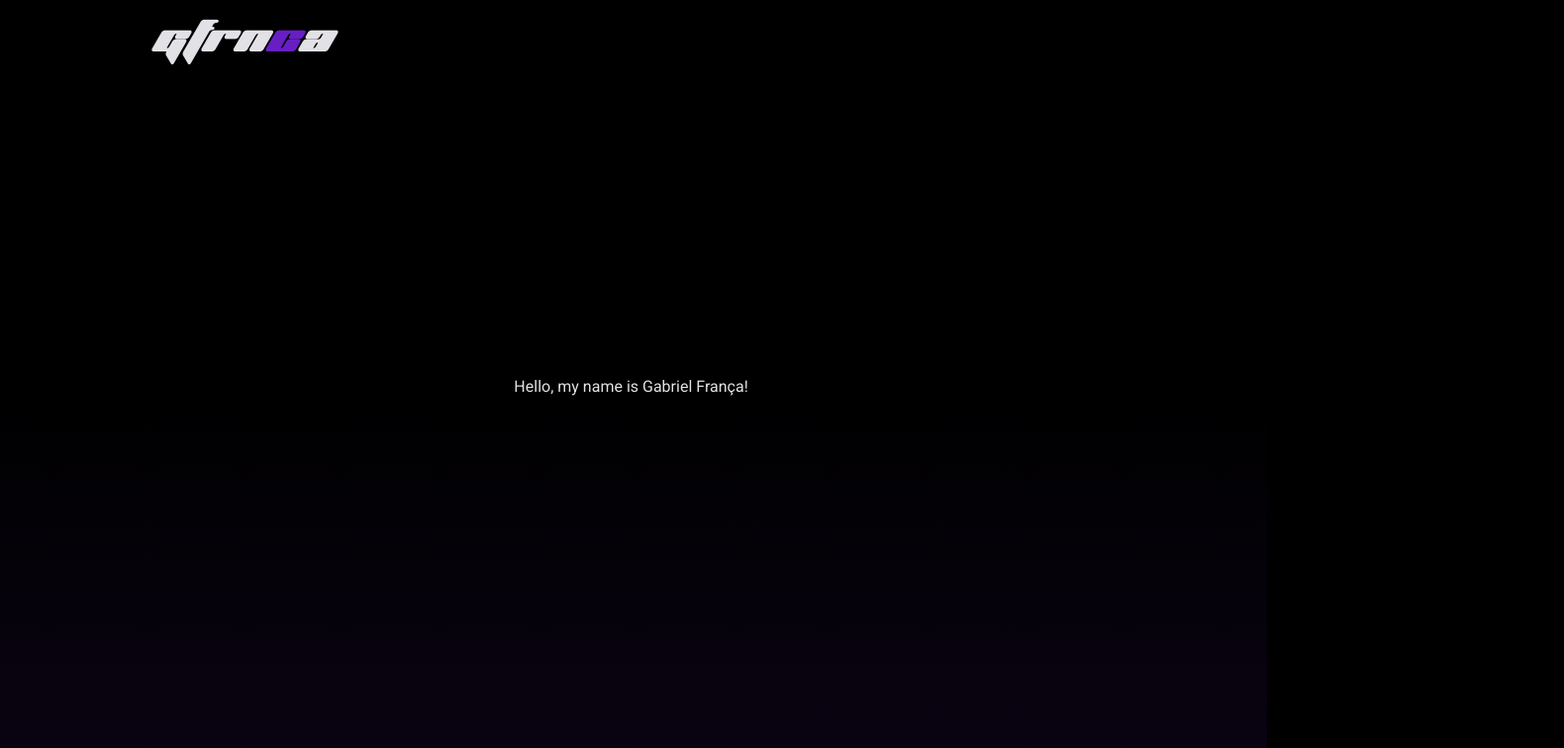
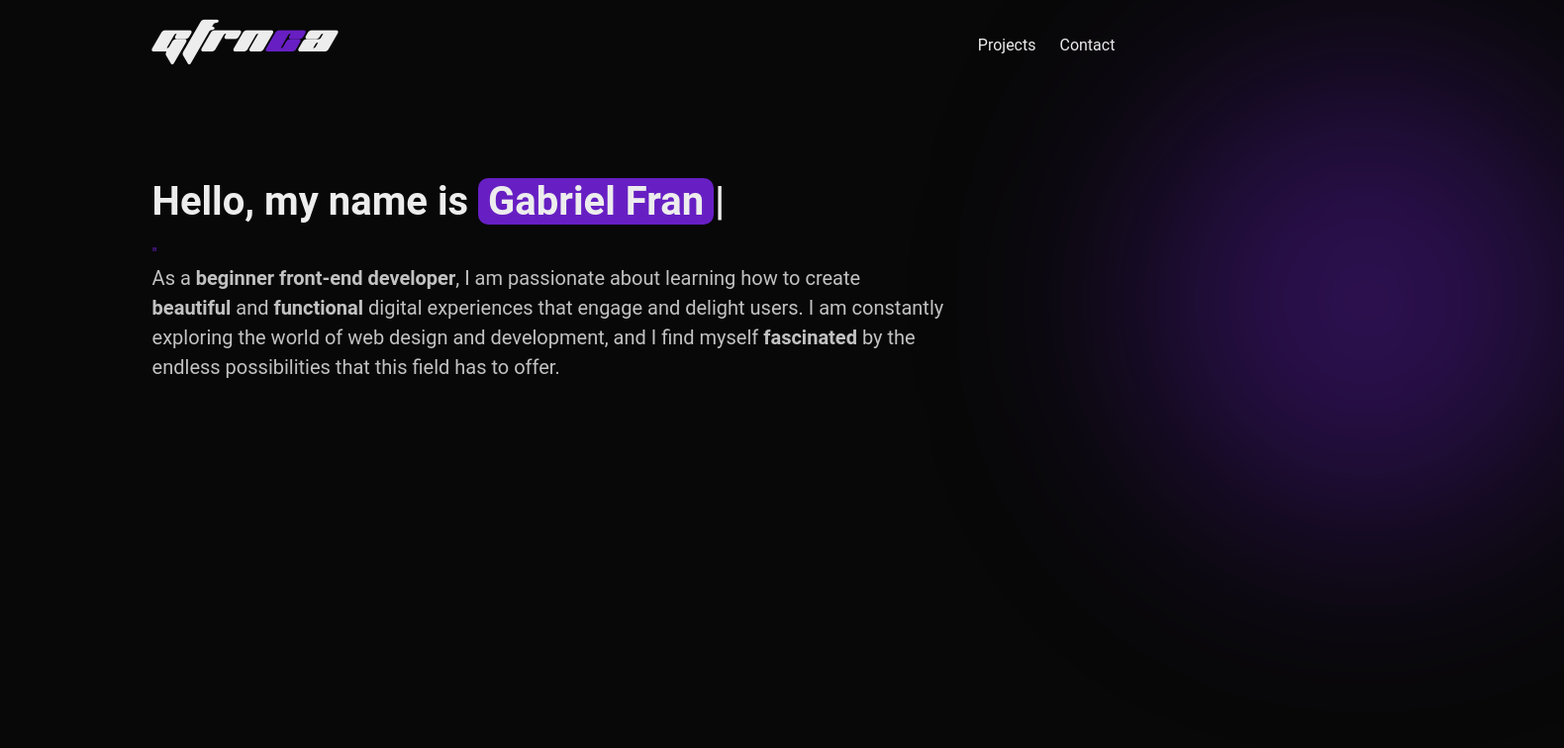
Before and after one commit to gfrnca/next-portfolio, a Next.js app: page / in a window 1280 px wide. Shown: the top 756 px of the page at 99% size, 1580 px wide, since content can reach past the window. Built offline with nearby package versions, Linux system fonts and the light colour scheme; a web font is replaced by a local one.

Commit message:
Update: Some advance at Hero section (Texts and effects)

```diff
--- a/src/components/organisms/HomePage/Hero/Hero.styled.ts
+++ b/src/components/organisms/HomePage/Hero/Hero.styled.ts
@@ -1,10 +1,53 @@
 import styled from "styled-components";
 
 export const HeroWrapper = styled.div `
-    width: 100%;
-    height: 600px;
+    height: 300px;
     display: flex;
+    flex-direction: row;
     justify-content: center;
-    align-items: center;
-    text-align: center;
+
+    .left {
+        display: flex;
+        flex: 1;
+        flex-direction: column;
+    }
+    .right {
+        display: flex;
+        flex: 0.3;
+        flex-direction: column;
+    }
+
+    .quotes {
+        color: ${props => props.theme.colors.primary}
+    }
+
+    p {
+        font-size: 20px;
+        line-height: 1.5;
+        color: #c2c2c2;
+        width: 800px;
+
+        span {
+            font-size: 24px;
+            font-weight: 800;
+            color: ${props => props.theme.colors.primary}
+        }
+    }
+
+
+    .Typewriter {
+        margin: 30px 0px 20px 0px;
+
+        span {
+            font-size: 40px;
+            font-weight: 600;
+
+            strong {
+                padding: 0px 10px;
+                border-radius: 10px;
+                background: ${props => props.theme.colors.primary};
+                color: ${props => props.theme.colors.text};
+            }
+        }
+    }
 `
--- a/src/components/organisms/HomePage/Hero/Hero.tsx
+++ b/src/components/organisms/HomePage/Hero/Hero.tsx
@@ -7,20 +7,32 @@ import { HeroWrapper } from "./Hero.styled";
 const Hero = () => {
   return (
     <HeroWrapper>
+      <div className="left">
         <Typewriter
           options={{
             strings: [
-            "Olá, meu nome é Gabriel França!",
-            "Hello, my name is Gabriel França!",
-            "Bonjour, je m'appelle Gabriel França!",
-            "Buenos días, mi nombre es Gabriel França!",
+              "Hello, my name is <strong>Gabriel França</strong> !",
+              "Olá, meu nome é <strong>Gabriel França</strong> !",
+              "Bon jour, je m'appelle <strong>Gabriel França</strong> !",
+              "Hola, mi nombre es <strong>Gabriel França</strong> !",
             ],
             autoStart: true,
             loop: true,
-          delay: 75,
+            delay: 95,
             deleteSpeed: 2,
           }}
         />
+        <span className="quotes">"</span>
+        <p>
+          As a <strong>beginner front-end developer</strong>, I am passionate
+          about learning how to create <strong>beautiful</strong> and{" "}
+          <strong>functional</strong> digital experiences that engage and
+          delight users. I am constantly exploring the world of web design and
+          development, and I find myself <strong>fascinated</strong> by the
+          endless possibilities that this field has to offer.
+        </p>
+      </div>
+      <div className="right"></div>
     </HeroWrapper>
   );
 };
--- a/src/components/organisms/Navbar/Navbar.styled.ts
+++ b/src/components/organisms/Navbar/Navbar.styled.ts
@@ -6,8 +6,11 @@ export const NavbarWrapper = styled.nav `
     height: 90px;
     display: flex;
     align-items: center;
+    justify-content: space-between;
+    flex-direction: row;
+    margin-bottom: 60px;
 
-    .container .brand {
+    .brand {
         font-family: PlanetKosmos;
         letter-spacing: 2px;
         font-size: 25px;
@@ -17,4 +20,12 @@ export const NavbarWrapper = styled.nav `
             color: ${props => props.theme.colors.primary}
         }
     }
+
+    .nav-links a {
+        margin-right: 24px;
+
+        &:last-child {
+            margin-right: 0px;
+        }
+    }
 `
--- a/src/components/organisms/Navbar/Navbar.tsx
+++ b/src/components/organisms/Navbar/Navbar.tsx
@@ -1,4 +1,5 @@
 // General
+import Link from "next/link";
 
 // CSS
 import { Container } from "@/src/styles/global";
@@ -6,15 +7,20 @@ import { NavbarWrapper } from "./Navbar.styled";
 
 const Navbar = () => {
   return (
-    <NavbarWrapper>
-      <Container className="container">
+    <Container className="container">
+      <NavbarWrapper>
         <div className="brand">
           <h1>
             gfrn<span>c</span>a
           </h1>
         </div>
-      </Container>
-    </NavbarWrapper>
+
+        <div className="nav-links">
+          <Link href={"#"}>Projects</Link>
+          <Link href={"#"}>Contact</Link>
+        </div>
+      </NavbarWrapper>
+    </Container>
   );
 };
 
--- a/src/components/templates/HomePage/HomePage.styled.ts
+++ b/src/components/templates/HomePage/HomePage.styled.ts
@@ -1,5 +1,15 @@
 import styled from 'styled-components';
 
 export const HomePageWrapper = styled.div `
-
+    .ball {
+        width: 400px;
+        height: 400px;
+        border-radius: 100%;
+        background: rgba(103, 31, 195, 0.4);
+        box-shadow: rgba(103, 31, 195, 0.4) 0px 0px 100px 10px, rgba(103, 31, 195, 0.4) 0px 30px 60px -30px;
+        position: absolute;
+        right: -300px;
+        top: 100px;
+        filter: blur(104px);
+    }
 `
--- a/src/components/templates/HomePage/HomePage.tsx
+++ b/src/components/templates/HomePage/HomePage.tsx
@@ -8,6 +8,7 @@ import Hero from "../../organisms/HomePage/Hero/Hero";
 const HomePage = () => {
   return (
     <HomePageWrapper>
+      <div className="ball" />
       <Container>
         <Hero></Hero>
       </Container>
--- a/src/pages/_app.tsx
+++ b/src/pages/_app.tsx
@@ -2,7 +2,6 @@
 import React from "react";
 import { AppProps } from "next/app";
 import { ThemeProvider } from "styled-components";
-import localFont from "@next/font/local";
 
 // CSS
 import GlobalStyle from "../styles/global";
--- a/src/pages/_document.tsx
+++ b/src/pages/_document.tsx
@@ -53,7 +53,7 @@ export default class MyDocument extends Document {
           />
 
           <link
-            href="https://fonts.googleapis.com/css?family=Roboto:400,500,700"
+            href="https://fonts.googleapis.com/css2?family=Inter:wght@300;400;700&display=swap"
             rel="stylesheet"
           />
 
--- a/src/styles/global.ts
+++ b/src/styles/global.ts
@@ -17,10 +17,13 @@ export default createGlobalStyle`
     box-sizing: border-box;
   }
 
+  a {
+    color: unset;
+    text-decoration: none;
+  }
+
   body {
     background: ${props => props.theme.colors.background};
-    background-color: #000;
-    background-repeat: no-repeat;
     min-height: 100vh;
     color: ${props => props.theme.colors.text};
     font: 400 16px Roboto, sans-serif;
--- a/src/styles/theme.ts
+++ b/src/styles/theme.ts
@@ -2,8 +2,8 @@
 
 const theme = {
     colors: {
-      background: 'linear-gradient(180deg, #000, #000, rgba(103, 31, 195, 0.1))',
-      text: '#e1e1e6',
+      background: '#080808',
+      text: '#ededed',
       primary: '#671fc3'
     }
   }
```
Lines whose indentation alone changed are shown as unchanged.
